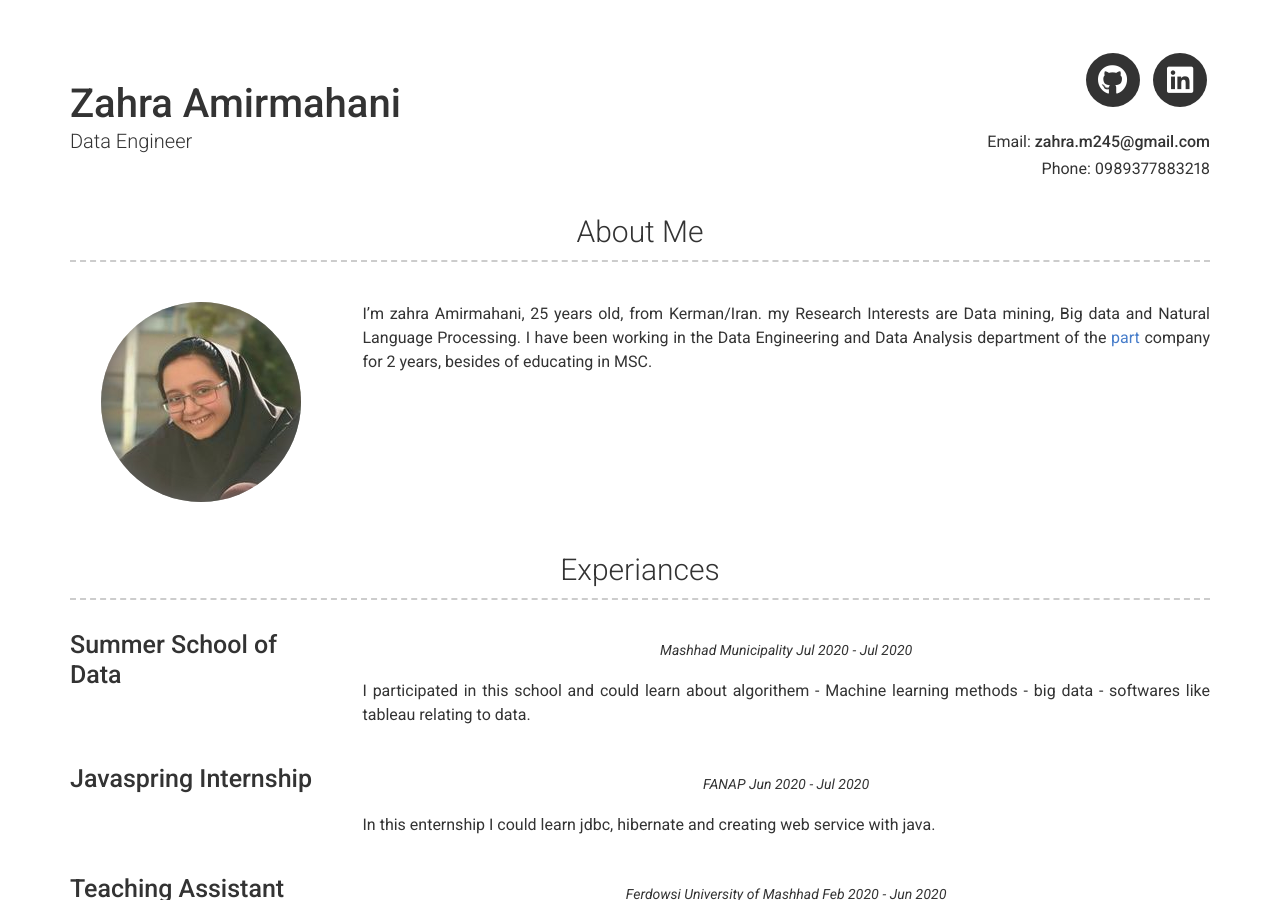
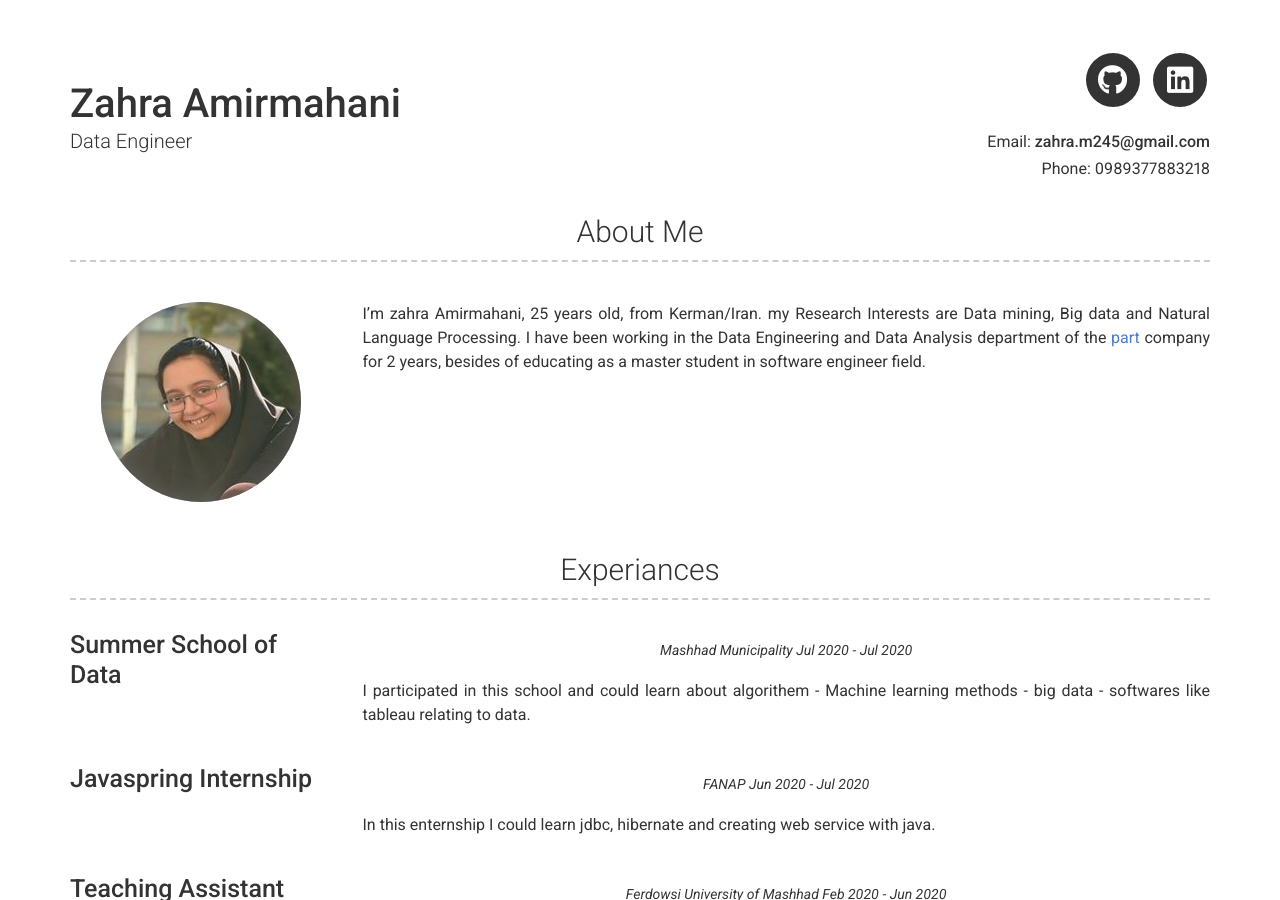
Before and after one commit to zahramahani/zahramahani.github.io, a Jekyll site: the page built from index.md, in a window 1280 px wide and 900 px high. Built offline with Jekyll 4.4.1, drawn with Linux system fonts in a browser that asks for light colours; nearby versions of some CDN libraries.

Commit message:
Update _config.yml

```diff
--- a/_config.yml
+++ b/_config.yml
@@ -22,7 +22,7 @@ darkmode: false
 github_username: zahramahani
 linkedin_username: zahra-mahani-9290aa141
 about_profile_image: images/zahra.png
-about_content: I'm zahra Amirmahani, 25 years old, from Kerman/Iran. my Research Interests are Data mining, Big data and Natural Language Processing. I have been working in the Data Engineering and Data Analysis department of the <a href="https://www.partdp.ir"> part </a> company for 2 years, besides of educating in MSC.
+about_content: I'm zahra Amirmahani, 25 years old, from Kerman/Iran. my Research Interests are Data mining, Big data and Natural Language Processing. I have been working in the Data Engineering and Data Analysis department of the <a href="https://www.partdp.ir"> part </a> company for 2 years, besides of educating as  a master student in software engineer field.
 
 
 content:
```
